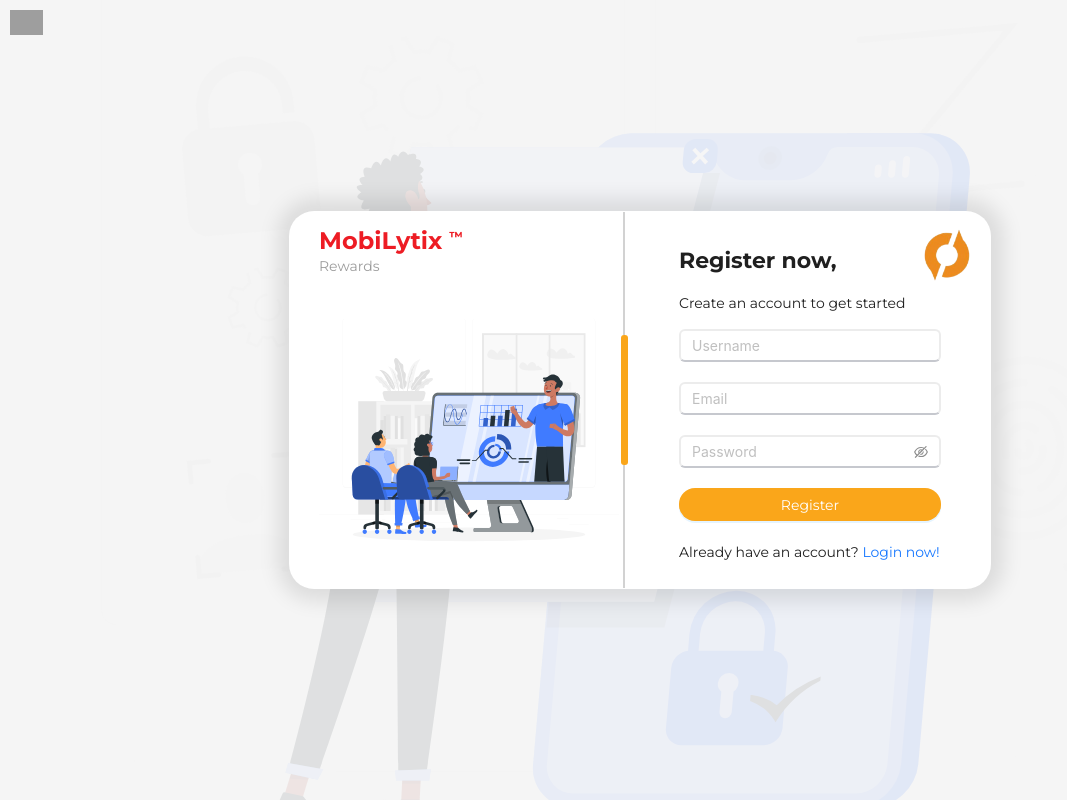
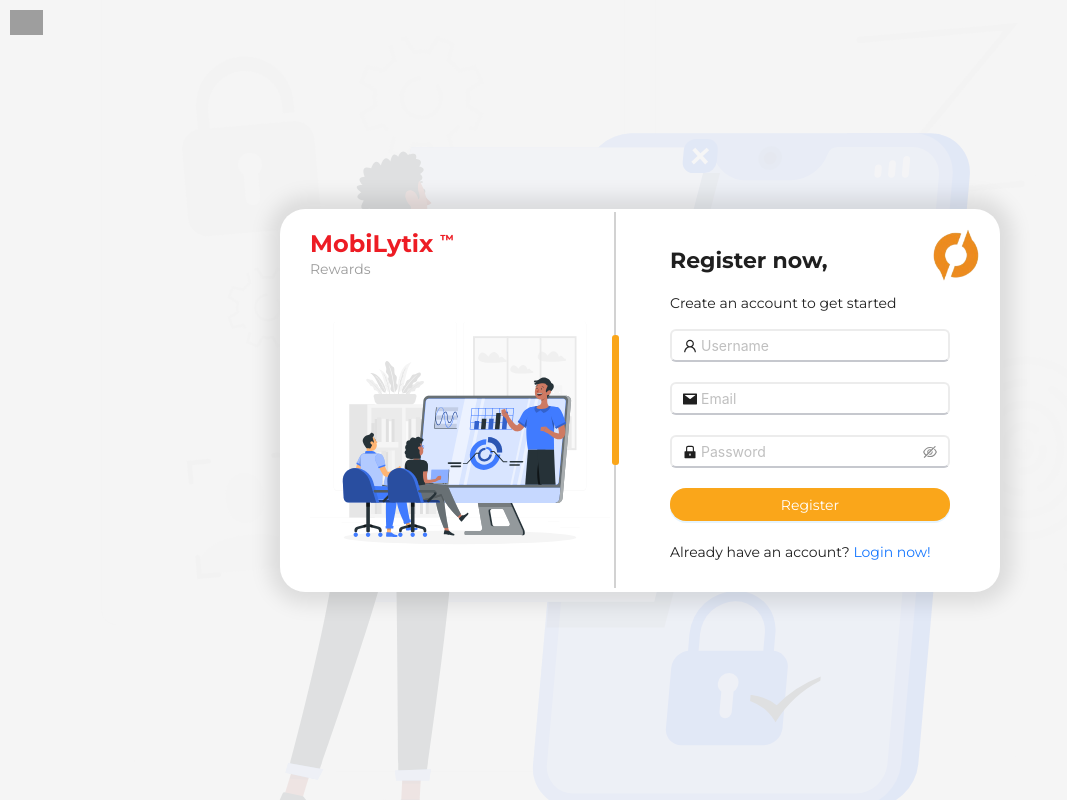
Before and after one commit to nuthan1805/loyalty-managemen, a React (Create React App) app: page /register in a window 1280 px wide. Shown: the whole page, without its empty margins (0-1067 px from the left). Built offline with nearby package versions, Linux system fonts and the light colour scheme; grey boxes are pictures that could not be loaded.

Commit message:
modified a little in  login page and registration

```diff
--- a/src/components/Login.js
+++ b/src/components/Login.js
@@ -4,6 +4,10 @@
 import axios from 'axios';
 import './Login.css';
 import newBackgroundImage from '../assets/login_2.svg';
+import {
+  LockFilled,
+  UserOutlined,
+} from "@ant-design/icons";
 
 const Login = ({ onLogin }) => {
   const [loading, setLoading] = useState(false);
@@ -60,13 +64,13 @@
                   name="identifier"
                   rules={[{ required: true, message: 'Please input your username or email!' }]}
                 >
-                  <Input placeholder="Username or Email" className="textbox" />
+                  <Input placeholder="Username or Email" className="textbox" prefix={<UserOutlined/>}/>
                 </Form.Item>
                 <Form.Item
                   name="password"
                   rules={[{ required: true, message: 'Please input your password!' }]}
                 >
-                  <Input.Password placeholder="Password" className="textbox" />
+                  <Input.Password placeholder="Password" className="textbox" prefix={<LockFilled />}/>
                 </Form.Item>
                 <Form.Item>
                   <Button type="primary" htmlType="submit" loading={loading} className="comviva-button">
--- a/src/components/Registration.css
+++ b/src/components/Registration.css
@@ -75,7 +75,7 @@
   font-weight: bold;
   color: #ED1C24;
   font-size: 24px;
-  margin-top: 15px;
+  margin-top: 20px;
 }
 
 .trade-mark {
--- a/src/components/Registration.js
+++ b/src/components/Registration.js
@@ -4,6 +4,11 @@
 import axios from 'axios';
 import './Registration.css';
 import newBackgroundImage from '../assets/txn_history.svg';
+import {
+  MailFilled,
+  LockFilled,
+  UserOutlined,
+} from "@ant-design/icons";
 
 const Registration = () => {
   const [loading, setLoading] = useState(false);
@@ -55,19 +60,19 @@
                   name="username"
                   rules={[{ required: true, message: 'Please input your username!' }]}
                 >
-                  <Input placeholder="Username" className="textbox" />
+                  <Input placeholder="Username" className="textbox" prefix={<UserOutlined/>}/>
                 </Form.Item>
                 <Form.Item
                   name="email"
                   rules={[{ required: true, message: 'Please input your email!' }]}
                 >
-                  <Input placeholder="Email" className="textbox" />
+                  <Input placeholder="Email" className="textbox" prefix={<MailFilled />}/>
                 </Form.Item>
                 <Form.Item
                   name="password"
                   rules={[{ required: true, message: 'Please input your password!' }]}
                 >
-                  <Input.Password placeholder="Password" className="textbox" />
+                  <Input.Password placeholder="Password" className="textbox" prefix={<LockFilled />}/>
                 </Form.Item>
                 <Form.Item>
                   <Button type="primary" htmlType="submit" loading={loading} className="comviva-button">
```
Also changed, not shown: src/App.css (line endings or trailing spaces).
